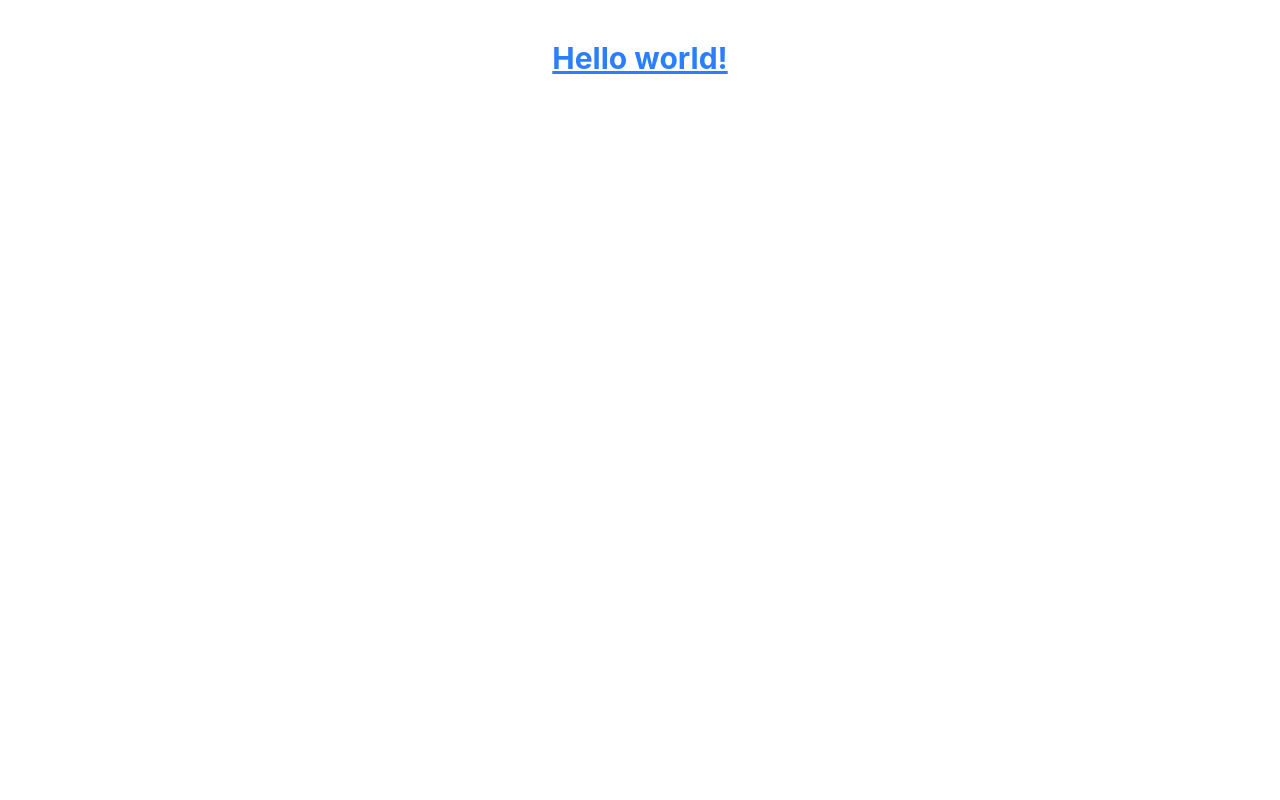
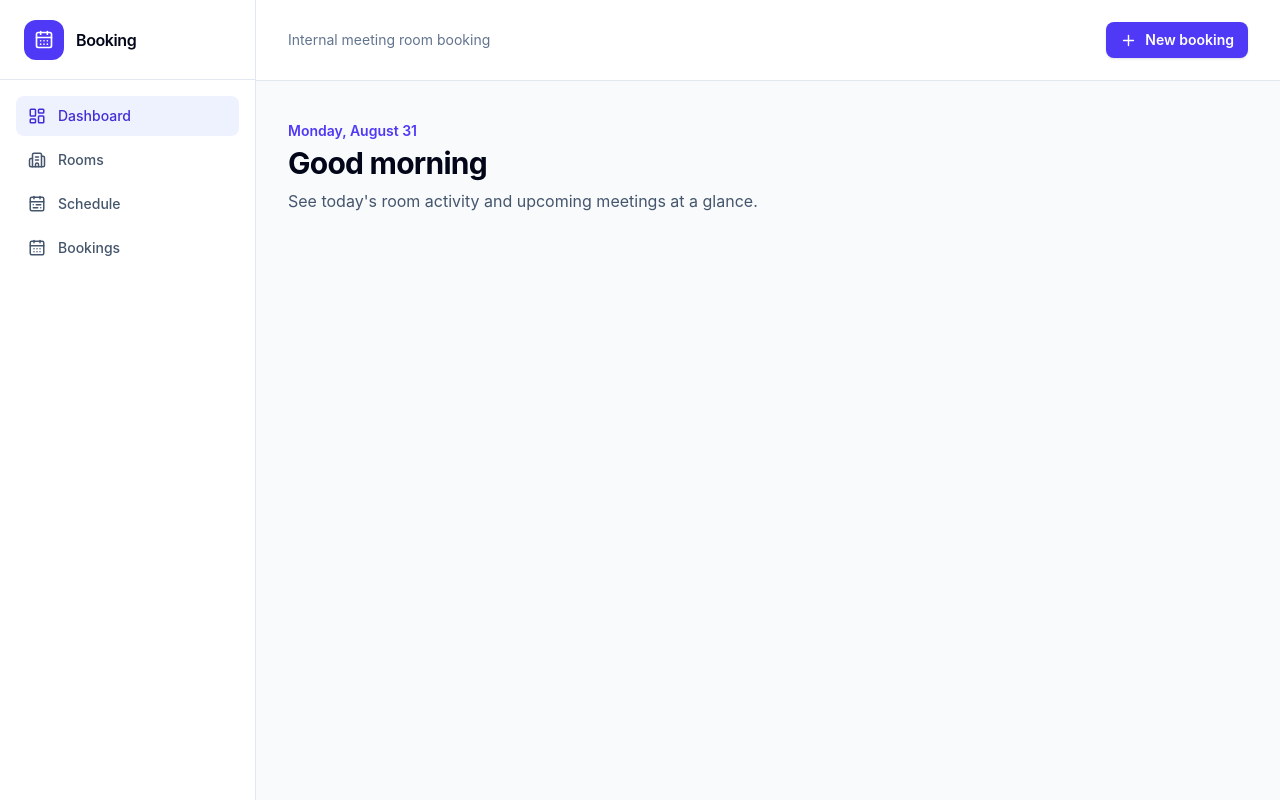
Before and after one commit to MerabTskhvedadze/meeting-room-booking, a React (Vite) app: page / in a window 1280 px wide. Built offline with nearby package versions, Linux system fonts and the light colour scheme.

Commit message:
set up app routing and vercel fallback so direct urls work after deployment.

```diff
--- a/src/App.tsx
+++ b/src/App.tsx
@@ -1,7 +1,7 @@
+import { RouterProvider } from 'react-router-dom'
+
+import { router } from './app/router'
+
 export default function App() {
-  return (
-    <h1 className="text-3xl font-bold text-blue-500 underline text-center mt-10">
-      Hello world!
-    </h1>
-  )
+  return <RouterProvider router={router} />
 }
--- /dev/null
+++ b/src/app/AppLayout.tsx
@@ -0,0 +1,102 @@
+import {
+  Building2,
+  CalendarDays,
+  CalendarRange,
+  LayoutDashboard,
+  Plus,
+} from 'lucide-react'
+import { NavLink, Outlet } from 'react-router-dom'
+
+const navigation = [
+  { label: 'Dashboard', to: '/', icon: LayoutDashboard, end: true },
+  { label: 'Rooms', to: '/rooms', icon: Building2 },
+  { label: 'Schedule', to: '/schedule', icon: CalendarRange },
+  { label: 'Bookings', to: '/bookings', icon: CalendarDays },
+]
+
+export function AppLayout() {
+  return (
+    <div className="min-h-screen bg-slate-50 text-slate-950">
+      <aside className="fixed inset-y-0 left-0 hidden w-64 border-r border-slate-200 bg-white lg:flex lg:flex-col">
+        <div className="flex h-20 items-center gap-3 border-b border-slate-200 px-6">
+          <div className="flex size-10 items-center justify-center rounded-xl bg-indigo-600 text-white">
+            <CalendarDays aria-hidden="true" size={20} />
+          </div>
+          <div>
+            <p className="font-semibold tracking-tight">Booking</p>
+          </div>
+        </div>
+
+        <nav aria-label="Primary navigation" className="flex-1 space-y-1 p-4">
+          {navigation.map(({ end, icon: Icon, label, to }) => (
+            <NavLink
+              className={({ isActive }) =>
+                `flex items-center gap-3 rounded-lg px-3 py-2.5 text-sm font-medium transition-colors ${
+                  isActive
+                    ? 'bg-indigo-50 text-indigo-700'
+                    : 'text-slate-600 hover:bg-slate-100 hover:text-slate-950'
+                }`
+              }
+              end={end}
+              key={to}
+              to={to}
+            >
+              <Icon aria-hidden="true" size={18} />
+              {label}
+            </NavLink>
+          ))}
+        </nav>
+      </aside>
+
+      <div className="lg:pl-64">
+        <header className="sticky top-0 z-10 border-b border-slate-200 bg-white/95 backdrop-blur">
+          <div className="mx-auto flex h-16 max-w-7xl items-center justify-between px-4 sm:px-6 lg:h-20 lg:px-8">
+            <NavLink className="flex items-center gap-2 font-semibold lg:hidden" to="/">
+              <span className="flex size-9 items-center justify-center rounded-lg bg-indigo-600 text-white">
+                <CalendarDays aria-hidden="true" size={18} />
+              </span>
+            </NavLink>
+
+            <p className="hidden text-sm text-slate-500 lg:block">
+              Internal meeting room booking
+            </p>
+
+            <NavLink
+              className="inline-flex items-center gap-2 rounded-lg bg-indigo-600 px-3.5 py-2 text-sm font-semibold text-white shadow-sm transition-colors hover:bg-indigo-700"
+              to="/bookings/new"
+            >
+              <Plus aria-hidden="true" size={17} />
+              <span className="hidden sm:inline">New booking</span>
+              <span className="sm:hidden">Book</span>
+            </NavLink>
+          </div>
+        </header>
+
+        <main className="mx-auto max-w-7xl px-4 py-8 pb-24 sm:px-6 lg:px-8 lg:py-10">
+          <Outlet />
+        </main>
+
+        <nav
+          aria-label="Mobile navigation"
+          className="fixed inset-x-0 bottom-0 z-20 grid grid-cols-4 border-t border-slate-200 bg-white px-2 pb-[env(safe-area-inset-bottom)] lg:hidden"
+        >
+          {navigation.map(({ end, icon: Icon, label, to }) => (
+            <NavLink
+              className={({ isActive }) =>
+                `flex min-h-16 flex-col items-center justify-center gap-1 text-xs font-medium ${
+                  isActive ? 'text-indigo-700' : 'text-slate-500'
+                }`
+              }
+              end={end}
+              key={to}
+              to={to}
+            >
+              <Icon aria-hidden="true" size={19} />
+              {label}
+            </NavLink>
+          ))}
+        </nav>
+      </div>
+    </div>
+  )
+}
--- /dev/null
+++ b/src/app/router.tsx
@@ -0,0 +1,27 @@
+import { createBrowserRouter } from 'react-router-dom'
+
+import { AppLayout } from './AppLayout'
+import { BookingDetailsPage } from '../features/bookings/pages/BookingDetailsPage'
+import { BookingFormPage } from '../features/bookings/pages/BookingFormPage'
+import { BookingsPage } from '../features/bookings/pages/BookingsPage'
+import { DashboardPage } from '../features/dashboard/pages/DashboardPage'
+import { NotFoundPage } from '../features/errors/pages/NotFoundPage'
+import { RoomsPage } from '../features/rooms/pages/RoomsPage'
+import { SchedulePage } from '../features/schedule/pages/SchedulePage'
+
+export const router = createBrowserRouter([
+  {
+    path: '/',
+    Component: AppLayout,
+    children: [
+      { index: true, Component: DashboardPage },
+      { path: 'rooms', Component: RoomsPage },
+      { path: 'schedule', Component: SchedulePage },
+      { path: 'bookings', Component: BookingsPage },
+      { path: 'bookings/new', Component: BookingFormPage },
+      { path: 'bookings/:bookingId', Component: BookingDetailsPage },
+      { path: 'bookings/:bookingId/edit', Component: BookingFormPage },
+      { path: '*', Component: NotFoundPage },
+    ],
+  },
+])
--- /dev/null
+++ b/src/features/bookings/pages/BookingDetailsPage.tsx
@@ -0,0 +1,18 @@
+import { Link, useParams } from 'react-router-dom'
+
+export function BookingDetailsPage() {
+  const { bookingId } = useParams()
+
+  return (
+    <section>
+      <p className="text-sm font-semibold text-indigo-600">Booking details</p>
+      <h1 className="mt-1 text-3xl font-bold tracking-tight">{bookingId}</h1>
+      <Link
+        className="mt-6 inline-flex text-sm font-semibold text-indigo-700 hover:text-indigo-800"
+        to={`/bookings/${bookingId}/edit`}
+      >
+        Edit booking
+      </Link>
+    </section>
+  )
+}
--- /dev/null
+++ b/src/features/bookings/pages/BookingFormPage.tsx
@@ -0,0 +1,22 @@
+import { useParams } from 'react-router-dom'
+
+export function BookingFormPage() {
+  const { bookingId } = useParams()
+  const isEditing = bookingId !== undefined
+
+  return (
+    <section>
+      <p className="text-sm font-semibold text-indigo-600">
+        {isEditing ? 'Update meeting' : 'Schedule a meeting'}
+      </p>
+      <h1 className="mt-1 text-3xl font-bold tracking-tight">
+        {isEditing ? 'Edit booking' : 'New booking'}
+      </h1>
+      <p className="mt-2 text-slate-600">
+        {isEditing
+          ? 'Change the meeting details or choose another room.'
+          : 'Choose the right room and time for your team.'}
+      </p>
+    </section>
+  )
+}
--- /dev/null
+++ b/src/features/bookings/pages/BookingsPage.tsx
@@ -0,0 +1,10 @@
+export function BookingsPage() {
+  return (
+    <section>
+      <h1 className="text-3xl font-bold tracking-tight">Bookings</h1>
+      <p className="mt-2 text-slate-600">
+        Search, review, and manage scheduled meetings.
+      </p>
+    </section>
+  )
+}
--- /dev/null
+++ b/src/features/dashboard/pages/DashboardPage.tsx
@@ -0,0 +1,17 @@
+const today = new Intl.DateTimeFormat('en', {
+  weekday: 'long',
+  month: 'long',
+  day: 'numeric',
+}).format(new Date())
+
+export function DashboardPage() {
+  return (
+    <section>
+      <p className="text-sm font-semibold text-indigo-600">{today}</p>
+      <h1 className="mt-1 text-3xl font-bold tracking-tight">Good morning</h1>
+      <p className="mt-2 text-slate-600">
+        See today&apos;s room activity and upcoming meetings at a glance.
+      </p>
+    </section>
+  )
+}
--- /dev/null
+++ b/src/features/errors/pages/NotFoundPage.tsx
@@ -0,0 +1,19 @@
+import { Link } from 'react-router-dom'
+
+export function NotFoundPage() {
+  return (
+    <section className="mx-auto max-w-lg py-16 text-center">
+      <p className="text-sm font-semibold text-indigo-600">404</p>
+      <h1 className="mt-2 text-3xl font-bold tracking-tight">Page not found</h1>
+      <p className="mt-3 text-slate-600">
+        The page you requested does not exist or may have moved.
+      </p>
+      <Link
+        className="mt-6 inline-flex rounded-lg bg-indigo-600 px-4 py-2 text-sm font-semibold text-white hover:bg-indigo-700"
+        to="/"
+      >
+        Return to dashboard
+      </Link>
+    </section>
+  )
+}
--- /dev/null
+++ b/src/features/rooms/pages/RoomsPage.tsx
@@ -0,0 +1,10 @@
+export function RoomsPage() {
+  return (
+    <section>
+      <h1 className="text-3xl font-bold tracking-tight">Meeting rooms</h1>
+      <p className="mt-2 text-slate-600">
+        Find a room that fits your team, floor, and equipment needs.
+      </p>
+    </section>
+  )
+}
--- /dev/null
+++ b/src/features/schedule/pages/SchedulePage.tsx
@@ -0,0 +1,10 @@
+export function SchedulePage() {
+  return (
+    <section>
+      <h1 className="text-3xl font-bold tracking-tight">Schedule</h1>
+      <p className="mt-2 text-slate-600">
+        Review room availability across the day or week.
+      </p>
+    </section>
+  )
+}
--- a/src/index.css
+++ b/src/index.css
@@ -1 +1,33 @@
 @import 'tailwindcss';
+
+@theme {
+  --font-sans: Inter, ui-sans-serif, system-ui, sans-serif;
+}
+
+@layer base {
+  * {
+    box-sizing: border-box;
+  }
+
+  html {
+    background: #f8fafc;
+  }
+
+  body {
+    margin: 0;
+    min-width: 320px;
+    min-height: 100vh;
+    font-family: var(--font-sans);
+    -webkit-font-smoothing: antialiased;
+  }
+
+  button,
+  a {
+    -webkit-tap-highlight-color: transparent;
+  }
+
+  :focus-visible {
+    outline: 3px solid color-mix(in srgb, #4f46e5 35%, transparent);
+    outline-offset: 2px;
+  }
+}
```
Also changed, not shown: vercel.json (added).
